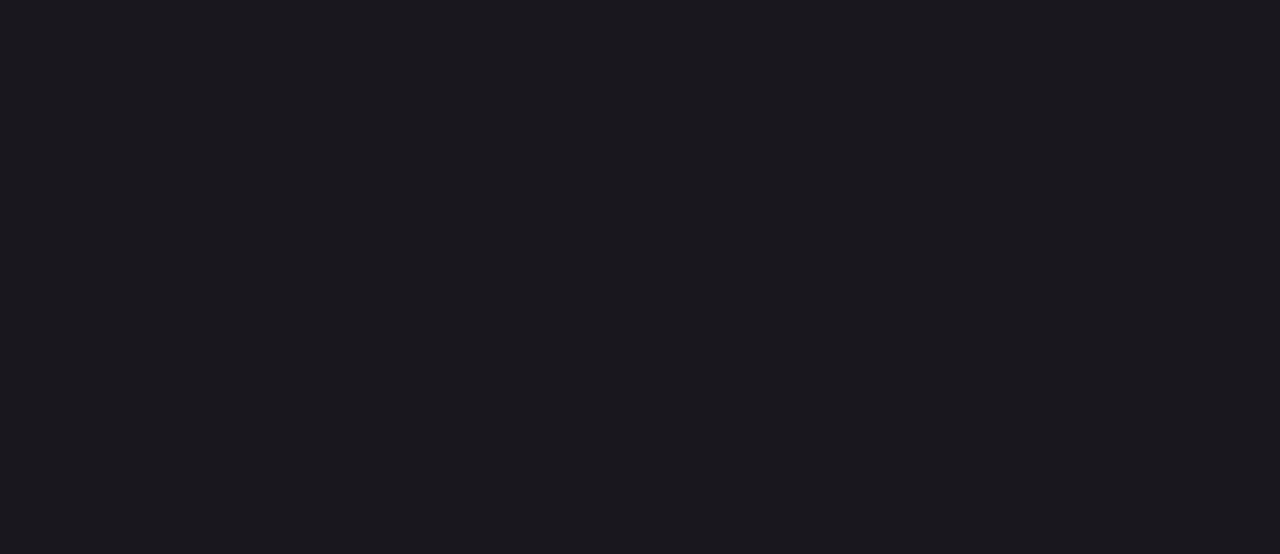
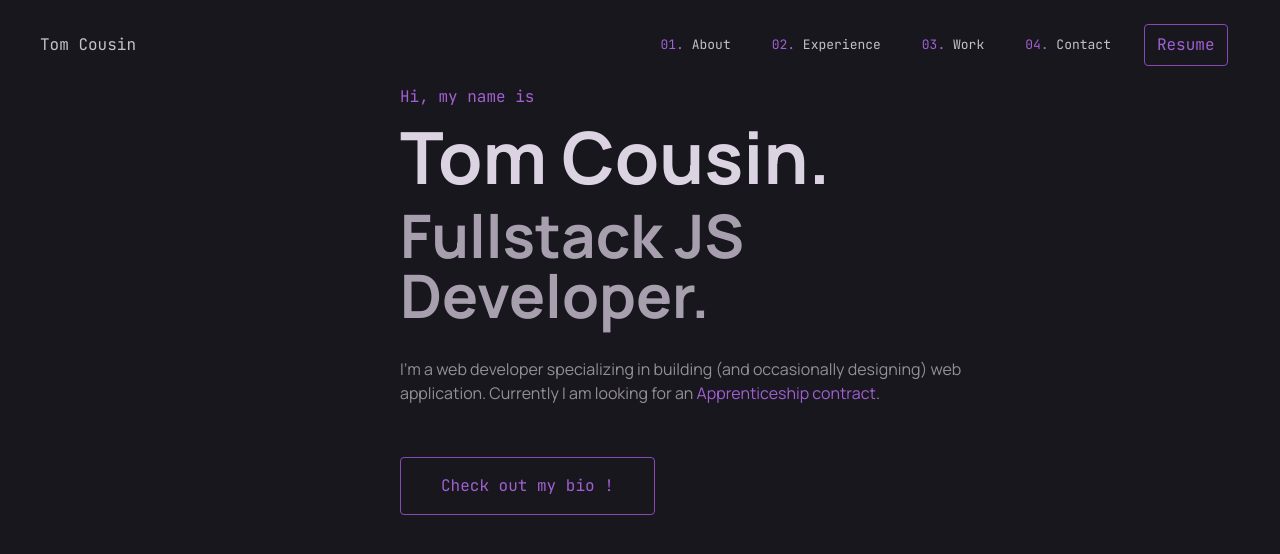
Before and after one commit to Kxkee/NextJsPortfolio, a Next.js app: page / in a window 1280 px wide. Shown: the top 554 px of the page. Built offline with nearby package versions, Linux system fonts and the light colour scheme.

Commit message:
navig, home

```diff
--- a/app/globals.css
+++ b/app/globals.css
@@ -2,3 +2,16 @@
 @tailwind base;
 @tailwind components;
 @tailwind utilities;
+
+.mono {
+    font-family: "JetBrains Mono";
+}
+
+.name {
+    font-family: "Manrope";
+}
+
+.text {
+    font-family: "Manrope";
+    font-weight: normal;
+}
--- a/app/layout.tsx
+++ b/app/layout.tsx
@@ -12,7 +12,7 @@ export default function RootLayout({
 }) {
   return (
     <html lang="en">
-      <body>{children}</body>
+      <body className="text-[#C3C2C5]">{children}</body>
     </html>
   )
 }
--- a/app/page.tsx
+++ b/app/page.tsx
@@ -1,7 +1,14 @@
-export default function Home() {
+"use client";
+import Navigation from "@/components/Navigation";
+import Home from "@/components/Home";
+
+export default function Portfolio() {
   return (
-    <main className="h-screen w-screen bg-[#19171E]">
-
+    <main className="min-h-screen w-screen bg-bg-purple flex justify-center">
+        <Navigation />
+        <div className="w-full h-screen px-[400px]">
+            <Home />
+        </div>
     </main>
   )
 }
--- /dev/null
+++ b/components/Home.tsx
@@ -0,0 +1,25 @@
+export default function Home(){
+    return (
+        <div className="w- h-full flex flex-col justify-center items-start gap-3 pb-[200px]">
+            <p className="mono text-elem-purple">Hi, my name is</p>
+            <h1 className="text-7xl name font-bold text-primary-light-purple opacity-[90%]">Tom Cousin.</h1>
+            <h2 className="text-6xl name font-bold text-secondary-light-purple opacity-[80%]">Fullstack JS Developer.</h2>
+            <p className="text-third-light-purple w-[600px] mt-5 text">I’m a web developer specializing in building (and occasionally designing) web application.
+                Currently I am looking for an <span className="text-elem-purple">Apprenticeship contract</span>.</p>
+            <button className="
+                    p-4
+                     px-10
+                      border-[1.5px]
+                       border-[#864AB5]
+                        rounded
+                         hover:bg-[#262230]
+                          duration-200
+                          cursor-pointer
+                           text-[16px]
+                            text-elem-purple
+                            mt-10
+                            mono
+                            ">Check out my bio !</button>
+        </div>
+    )
+}
--- /dev/null
+++ b/components/Navigation.tsx
@@ -0,0 +1,29 @@
+export default function Navigation() {
+    return (
+        <div className="h-[90px] w-full flex justify-between px-10 mono fixed">
+            <div className="flex justify-start items-center w-[150px]">
+                <p>Tom Cousin</p>
+            </div>
+            <div className="flex justify-around items-center w-[600px]">
+                <ul className="w-full h-[40px] flex justify-around items-center text-[13px]">
+                    <li className="p-2 hover:text-elem-purple duration-200 cursor-pointer"><span className="text-elem-purple">01.</span> About</li>
+                    <li className="p-2 hover:text-elem-purple duration-200 cursor-pointer"><span className="text-elem-purple">02.</span> Experience</li>
+                    <li className="p-2 hover:text-elem-purple duration-200 cursor-pointer"><span className="text-elem-purple">03.</span> Work</li>
+                    <li className="p-2 hover:text-elem-purple duration-200 cursor-pointer"><span className="text-elem-purple">04.</span> Contact</li>
+                    <li className="
+                    p-2
+                     px-3
+                      border-[1.5px]
+                       border-[#864AB5]
+                        rounded
+                         hover:bg-[#262230]
+                          duration-200
+                          cursor-pointer
+                           text-[16px]
+                            text-elem-purple
+                            ">Resume</li>
+                </ul>
+            </div>
+        </div>
+    )
+}
--- a/tailwind.config.js
+++ b/tailwind.config.js
@@ -6,13 +6,13 @@ module.exports = {
     './app/**/*.{js,ts,jsx,tsx}',
   ],
   theme: {
-    extend: {
-      backgroundImage: {
-        'gradient-radial': 'radial-gradient(var(--tw-gradient-stops))',
-        'gradient-conic':
-          'conic-gradient(from 180deg at 50% 50%, var(--tw-gradient-stops))',
-      },
-    },
+    colors: {
+      'bg-purple': '#19171E',
+      'elem-purple': '#9F60D1',
+      'primary-light-purple': '#F1E8F8',
+      'secondary-light-purple': "#CBC1D3",
+      'third-light-purple': "#938F96",
+    }
   },
   plugins: [],
 }
```
